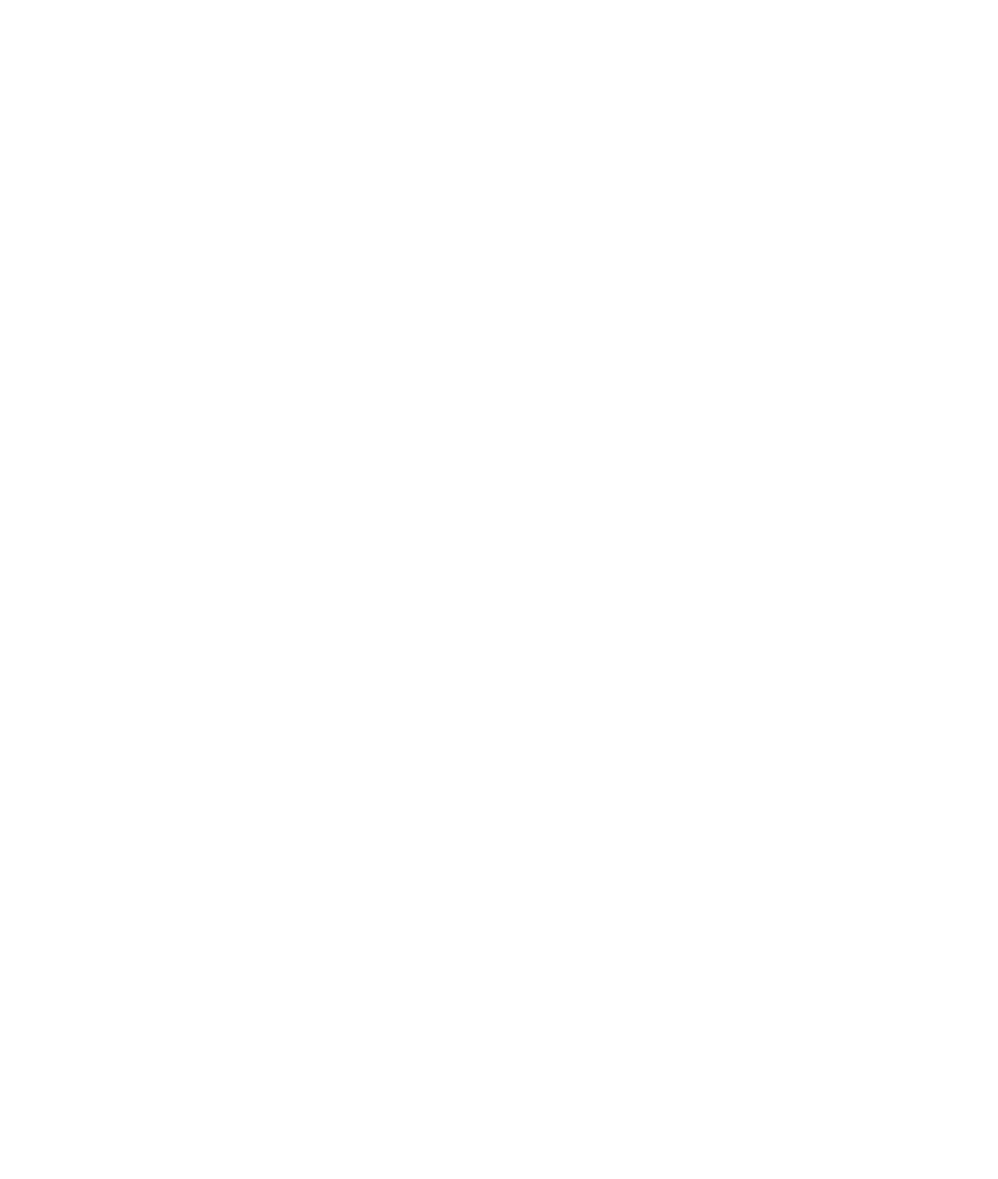
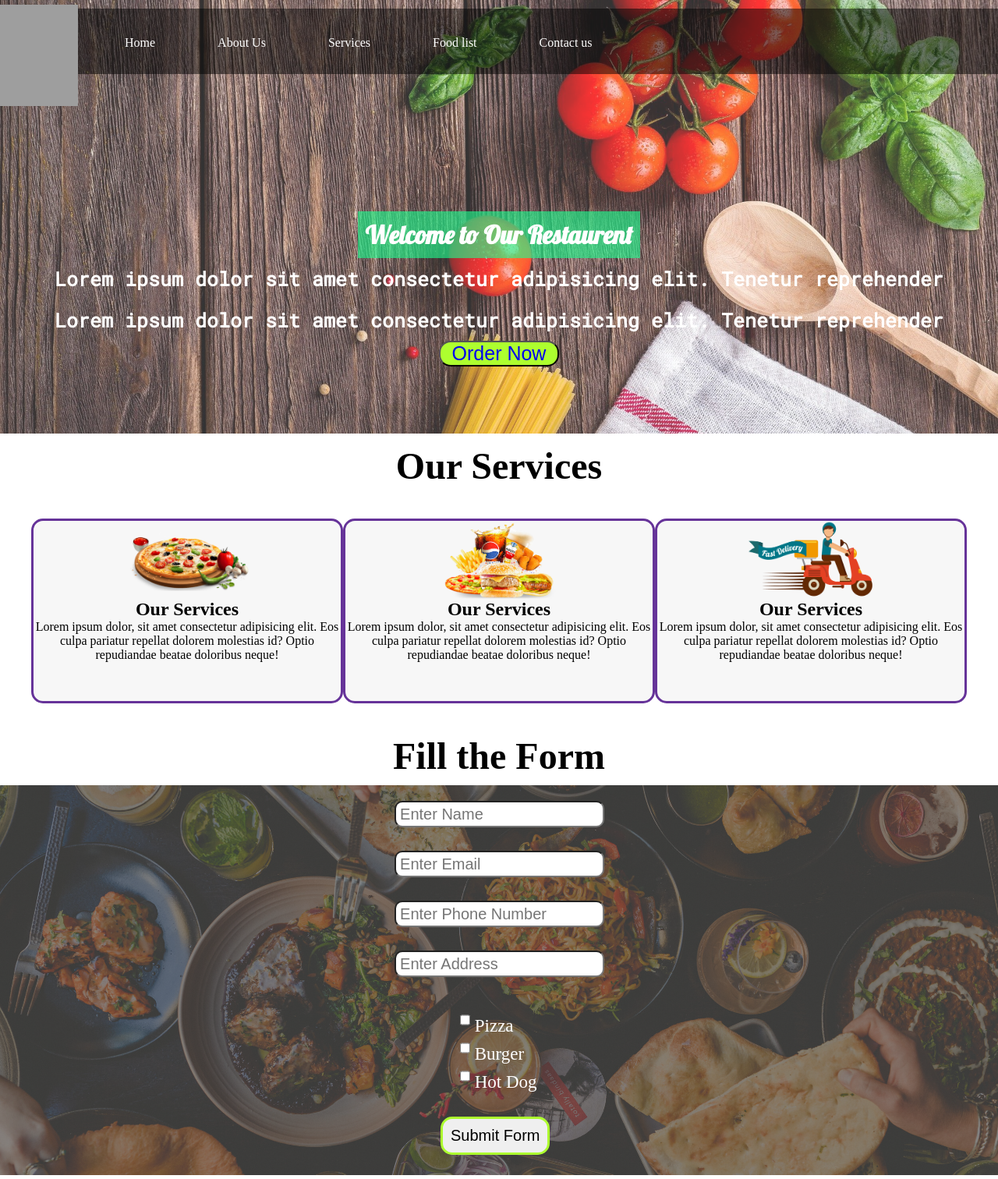
Before and after one commit to Fahim-Prodhan/FOOD-SERVICE, a plain HTML site: page index.html in a window 1280 px wide. Shown: the whole page at 78% size. Before the commit the page ends 800 px from the top, so only its background shows below. Drawn offline with Linux system fonts and the light colour scheme; grey boxes are pictures that could not be loaded.

Commit message:
Form added

```diff
--- a/index.html
+++ b/index.html
@@ -1,12 +1,107 @@
 <!DOCTYPE html>
 <html lang="en">
-<head>
-    <meta charset="UTF-8">
-    <meta http-equiv="X-UA-Compatible" content="IE=edge">
-    <meta name="viewport" content="width=device-width, initial-scale=1.0">
+  <head>
+    <meta charset="UTF-8" />
+    <meta http-equiv="X-UA-Compatible" content="IE=edge" />
+    <meta name="viewport" content="width=device-width, initial-scale=1.0" />
     <title>Welcome To Fresh Food Store</title>
-</head>
-<body>
+    <link rel="stylesheet" href="style.css" />
+    <link
+      href="https://fonts.googleapis.com/css2?family=Roboto+Mono&display=swap"
+      rel="stylesheet"
+    />
+    <link
+      href="https://fonts.googleapis.com/css2?family=Lobster&display=swap"
+      rel="stylesheet"
+    />
+  </head>
+  <body>
+    <nav id="navbar">
+      <div id="logo">
+        <img src="img/logo.png" alt="Food Coat" />
+      </div>
+      <ul id="list-item">
+        <li class="item"><a href="#">Home</a></li>
+        <li class="item"><a href="#">About Us</a></li>
+        <li class="item"><a href="#service-container">Services</a></li>
+        <li class="item"><a href="#">Food list</a></li>
+        <li class="item"><a href="#">Contact us</a></li>
+      </ul>
+    </nav>
+    <section id="header-img">
+      <h1>Welcome to Our Restaurent</h1>
+      <p>
+        Lorem ipsum dolor sit amet consectetur adipisicing elit. Tenetur
+        reprehender
+      </p>
+      <p>
+        Lorem ipsum dolor sit amet consectetur adipisicing elit. Tenetur
+        reprehender
+      </p>
+      <button><a href="#form">Order Now</a></button>
+    </section>
+    <section id="service-container">
+      <h1>Our Services</h1>
 
-</body>
+      <div id="service-id">
+        <div class="box">
+          <img src="img/food.png" alt="" />
+          <h2>Our Services</h2>
+          <p>
+            Lorem ipsum dolor, sit amet consectetur adipisicing elit. Eos culpa
+            pariatur repellat dolorem molestias id? Optio repudiandae beatae
+            doloribus neque!
+          </p>
+        </div>
+        <div class="box">
+          <img src="img/pngwing.com.png" alt="" />
+          <h2>Our Services</h2>
+          <p>
+            Lorem ipsum dolor, sit amet consectetur adipisicing elit. Eos culpa
+            pariatur repellat dolorem molestias id? Optio repudiandae beatae
+            doloribus neque!
+          </p>
+        </div>
+        <div class="box">
+          <img src="img/pngegg.png   " alt="" />
+          <h2>Our Services</h2>
+          <p>
+            Lorem ipsum dolor, sit amet consectetur adipisicing elit. Eos culpa
+            pariatur repellat dolorem molestias id? Optio repudiandae beatae
+            doloribus neque!
+          </p>
+        </div>
+      </div>
+    </section>
+    <section class="formh">
+      <h1>Fill the Form</h1>
+    </section>
+    <section id="form">
+      <form >
+
+
+
+        <div class="formbox">
+
+
+        <label for="text"><input type="text" name="text" id="text" placeholder=" Enter Name"></label>
+        <label for="email"><input type="email" name="email" id="email" placeholder=" Enter Email"></label>
+        <label for=""><input type="tel" name="number" id="number" placeholder=" Enter Phone Number"></label>
+        <label for="address"><input type="text" name="address" id="address" placeholder=" Enter Address"></label>
+
+      </div>
+
+      <div class="checkbox">
+        <input type="checkbox" id="food1" name="food1" value="Pizza">
+        <label for="food1">Pizza</label><br>
+        <input type="checkbox" id="food2" name="food2" value="Burger">
+        <label for="food2">Burger</label><br>
+        <input type="checkbox" id="food3" name="food3" value="Hot Dog">
+        <label for="food3">Hot Dog</label><br>
+        <button type="submit">Submit Form</button>
+        </div>
+
+      </form>
+    </section>
+  </body>
 </html>
--- /dev/null
+++ b/style.css
@@ -0,0 +1,203 @@
+* {
+  margin: 0;
+  padding: 0;
+}
+html {
+  scroll-behavior: smooth;
+}
+
+#navbar {
+  display: flex;
+  position: sticky;
+  align-items: center;
+  height: 105px;
+  top: 0px;
+  left: 0px;
+}
+#navbar::before {
+  content: "";
+  background-color: rgb(0, 0, 0);
+  position: absolute;
+  height: 80%;
+  width: 100%;
+  z-index: -1;
+  opacity: 0.5;
+}
+#navbar ul {
+  display: flex;
+  margin-top: 5px;
+  margin-left: 20px;
+}
+
+#logo img {
+  height: 130px;
+  width: 100px;
+  margin-top: 40px;
+}
+
+.item a {
+  text-decoration: none;
+
+  padding: 25px;
+  color: white;
+  margin: 15px;
+}
+.item a:hover {
+  background-color: white;
+  color: black;
+  border-radius: 20px;
+}
+.item {
+  list-style: none;
+}
+
+#header-img {
+  display: flex;
+  align-items: center;
+  justify-content: center;
+  color: rgb(255, 255, 255);
+  text-align: center;
+  flex-direction: column;
+  height: 360px;
+  margin-top: 85px;
+  font-family: "Uchen", serif;
+}
+#header-img::before {
+  content: "";
+  position: absolute;
+  width: 100%;
+  height: 69.5%;
+  background: url("img/headpic.jpg") center/cover;
+  z-index: -2;
+  opacity: 0.8;
+  top: 0px;
+  left: 0px;
+}
+#header-img h1 {
+  padding: 10px;
+  font-size: 2em;
+  font-family: "Lobster", cursive;
+  background-color: rgba(28, 255, 142, 0.61);
+}
+#header-img p {
+  padding: 10px;
+  font-size: 25px;
+  font-family: "Roboto Mono", monospace;
+  font-weight: bolder;
+  -webkit-text-stroke: white;
+}
+#header-img button {
+  font-size: 25px;
+  padding: 0px 15px;
+  background-color: greenyellow;
+  border-radius: 15px;
+}
+#header-img button a {
+  text-decoration: none;
+}
+
+#header-img button a:hover {
+  color: white;
+}
+#header-img button:hover {
+  font-size: 25px;
+  padding: 0px 15px;
+  background-color: red;
+  border-radius: 15px;
+  cursor: pointer;
+  color: white;
+}
+/* service start */
+#service-id {
+  display: flex;
+  margin: 40px;
+}
+#service-container h1 {
+  text-align: center;
+  font-size: 3rem;
+  margin-top: 20px;
+}
+#service-id .box {
+  display: block;
+
+  border: 3px solid rebeccapurple;
+  margin: auto;
+  width: 430px;
+  height: 231px;
+  background-color: rgba(116, 116, 116, 0.055);
+  border-radius: 15px;
+}
+#service-id img {
+  height: 100px;
+  display: block;
+  margin: auto;
+}
+
+#service-id h2 {
+  text-align: center;
+}
+#service-id p {
+  text-align: center;
+}
+
+/* form section */
+#form::before {
+  content: "";
+  position: absolute;
+  background: url("img/formbg.jpg") no-repeat center center/cover;
+  height: 500px;
+  width: 100%;
+  z-index: -1;
+}
+
+#form {
+  height: 500px;
+  color: rgb(255, 255, 255);
+  background-color: rgba(78, 78, 78, 0.651);
+  margin-top: 10px;
+}
+#form .formbox {
+  display: flex;
+  align-items: center;
+  justify-content: center;
+  flex-direction: column;
+  font-size: 25px;
+}
+#form .formbox label {
+  padding: 10px;
+  margin-top: 10px;
+
+}
+#form input{
+  font-size: 20px;
+  border-radius: 10px;
+  height: 30px;
+}
+.formh h1 {
+  font-size: 3em;
+  margin-top: 10px;
+  color: black;
+  text-align: center;
+}
+#form .checkbox {
+  display: block;
+  width: 100px;
+  margin: 30px auto;
+  font-size: 23px;
+}
+#form .checkbox button {
+  margin: 31px -25px;
+  padding: 10px 10px;
+  font-size: 20px;
+  border-radius: 15px;
+  border: 3px solid greenyellow;
+}
+#form .checkbox button:hover {
+  margin: 31px -25px;
+  padding: 10px 10px;
+  font-size: 20px;
+  border-radius: 15px;
+  border: 3px solid rgb(255, 189, 7);
+  background-color: rgb(255, 1, 1);
+  color: rgb(255, 255, 255);
+}
```
Also changed, not shown: Img/3683230.jpg (added), Img/food.png (added), Img/formbg.jpg (added), Img/headpic.jpg (added), Img/lovepik-pizza-png-image_400192949_wh1200.png (added), Img/pngegg.png (added), Img/pngwing.com.png (added), 7 other files.
